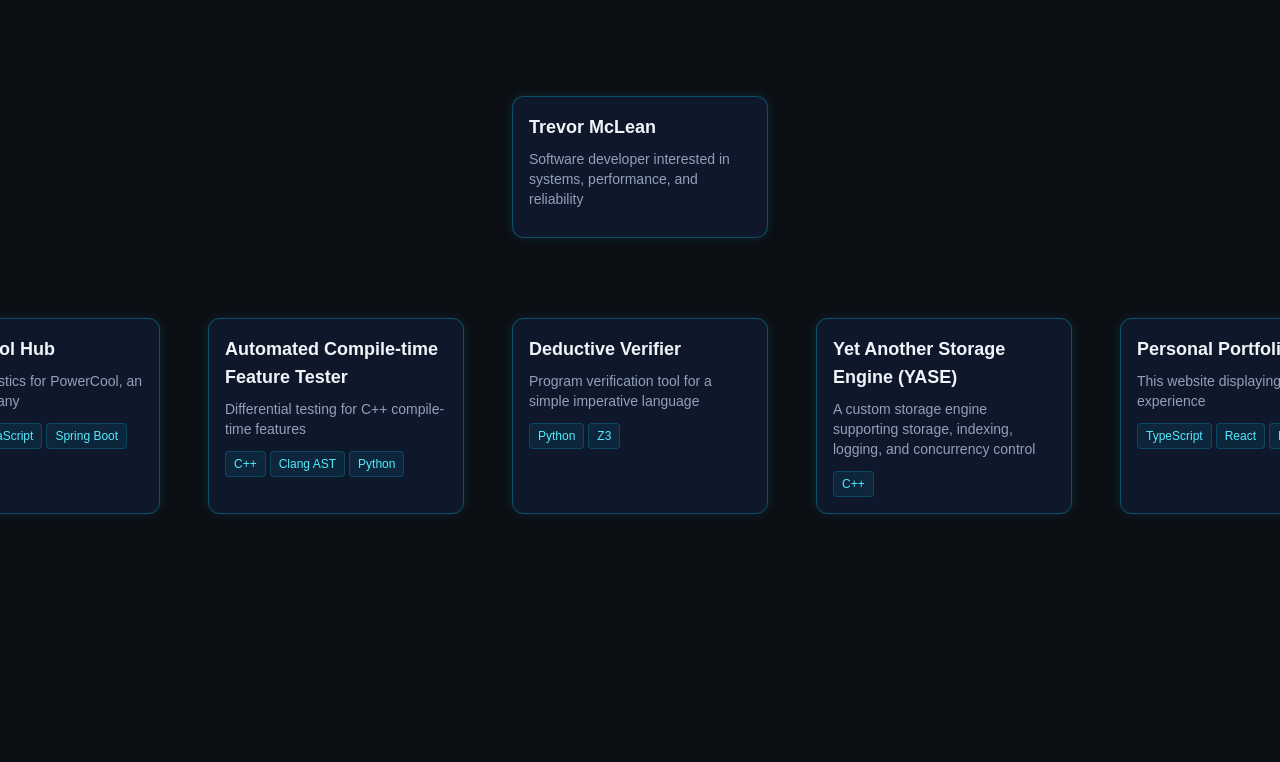
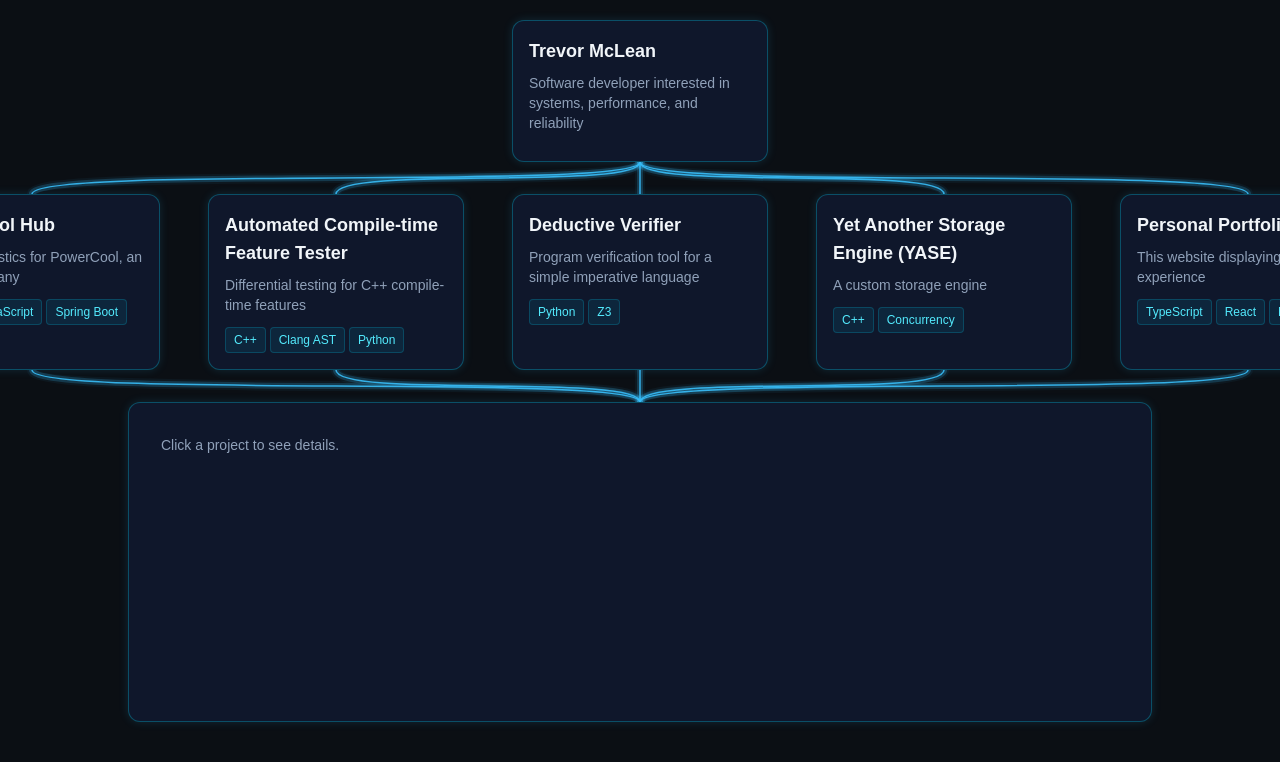
Before and after one commit to trevormclean/portfolio, a Next.js app: page / in a window 1280 px wide. Shown: the top 762 px of the page. Built offline with nearby package versions, Linux system fonts and the light colour scheme.

Commit message:
Improved edge visuals and added detail panel

```diff
--- /dev/null
+++ b/components/DetailPanel.tsx
@@ -0,0 +1,25 @@
+import { forwardRef } from "react"
+
+const DetailPanel = forwardRef<HTMLDivElement>((_, ref) => {
+  return (
+    <div
+      ref={ref}
+      className="
+        relative
+        w-full
+        max-w-5xl
+        min-h-80
+        p-8
+        rounded-xl
+        border
+        border-cyan-400/30
+        bg-slate-900
+        shadow-[0_0_10px_rgba(56,189,248,0.15)]
+      "
+    >
+      <p className="text-slate-400 text-sm">Click a project to see details.</p>
+    </div>
+  )
+})
+DetailPanel.displayName = "DetailPanel"
+export default DetailPanel
--- a/components/EdgeLayer.tsx
+++ b/components/EdgeLayer.tsx
@@ -1,41 +1,15 @@
-type Edge = {
-  x1: number
-  y1: number
-  x2: number
-  y2: number
-  type?: "line" | "curve"
-}
+type Edge = { d: string }
 
 export default function EdgeLayer({ edges }: { edges: Edge[] }) {
   return (
-    <svg className="absolute top-0 left-0 w-full h-full pointer-events-none">
-      <defs>
-        <filter id="glow">
-          <feGaussianBlur stdDeviation="4" result="blur"/>
-          <feMerge>
-            <feMergeNode in="blur"/>
-            <feMergeNode in="blur"/>
-            <feMergeNode in="SourceGraphic"/>
-          </feMerge>
-        </filter>
-      </defs>
-
-      {edges.map((e,i)=>{
-        return (
-          <line
-            key={i}
-            x1={e.x1}
-            y1={e.y1}
-            x2={e.x2}
-            y2={e.y2}
-            stroke="#38bdf8"
-            strokeWidth="2.5"
-            filter="url(#glow)"
-            opacity="0.9"
-          />
-        )
-
-      })}
+    <svg className="absolute top-0 left-0 w-full h-full pointer-events-none" style={{ overflow: 'visible' }}>
+      {edges.map((e, i) => (
+        <g key={i}>
+          <path d={e.d} stroke="#38bdf8" strokeWidth="10" fill="none" opacity="0.05" strokeLinecap="butt" strokeLinejoin="round" />
+          <path d={e.d} stroke="#38bdf8" strokeWidth="6"  fill="none" opacity="0.2"  strokeLinecap="butt" strokeLinejoin="round" />
+          <path d={e.d} stroke="#38bdf8" strokeWidth="1.5" fill="none" opacity="0.9" strokeLinecap="round" strokeLinejoin="round" />
+        </g>
+      ))}
     </svg>
   )
 }
--- a/components/GraphLayout.tsx
+++ b/components/GraphLayout.tsx
@@ -3,6 +3,7 @@
 import { useEffect, useRef, useState } from "react"
 import NodeCard from "./NodeCard"
 import EdgeLayer from "./EdgeLayer"
+import DetailPanel from "./DetailPanel"
 
 type NodeData = {
   id: string
@@ -13,10 +14,8 @@ type NodeData = {
 }
 
 type Edge = {
-  x1: number
-  y1: number
-  x2: number
-  y2: number
+  d: string
+  skipGap?: number
 }
 
 const nodes: NodeData[] = [
@@ -50,8 +49,8 @@ const nodes: NodeData[] = [
   {
     id: "p4",
     title: "Yet Another Storage Engine (YASE)",
-    description: "A custom storage engine supporting storage, indexing, logging, and concurrency control",
-    tags: ["C++"],
+    description: "A custom storage engine",
+    tags: ["C++", "Concurrency"],
     level: "project"
   },
   {
@@ -68,76 +67,51 @@ export default function GraphLayout() {
 
   const containerRef = useRef<HTMLDivElement>(null)
   const nodeRefs = useRef<Record<string, HTMLDivElement | null>>({})
+  const detailRef = useRef<HTMLDivElement>(null)
   const [edges, setEdges] = useState<Edge[]>([])
 
   function computeEdges() {
     const container = containerRef.current
     const root = nodeRefs.current["root"]
+    const detail = detailRef.current
+    if (!container || !root || !detail) return
 
-    if (!container || !root) return
-
-    const containerRect = container.getBoundingClientRect()
-    const rootRect = root.getBoundingClientRect()
-
-    const projects = nodes.filter(n => n.level === "project")
-
-    const projectRects = projects
-      .map(p => ({
-        id: p.id,
-        rect: nodeRefs.current[p.id]?.getBoundingClientRect()
-      }))
-      .filter(p => p.rect)
-
-    if (projectRects.length === 0) return
-
-    const rootX = rootRect.left - containerRect.left + rootRect.width / 2
-
-    const rootBottom = rootRect.bottom - containerRect.top
-
-    const projectCenters = projectRects.map(p => {
-      const rect = p.rect!
-
-      return {
-        id: p.id,
-        x: rect.left - containerRect.left + rect.width / 2,
-        top: rect.top - containerRect.top
-      }
+    const cRect = container.getBoundingClientRect()
+    const toLocal = (rect: DOMRect) => ({
+      centerX: rect.left - cRect.left + rect.width / 2,
+      top:     rect.top  - cRect.top,
+      bottom:  rect.bottom - cRect.top,
     })
 
-    const firstProjectTop = Math.min(...projectCenters.map(p => p.top))
+    const rootLocal = toLocal(root.getBoundingClientRect())
+    const detailLocal = toLocal(detail.getBoundingClientRect())
 
-    const busY = rootBottom + (firstProjectTop - rootBottom) / 2
+    const projectPoints = nodes
+      .filter(n => n.level === "project")
+      .flatMap(n => {
+        const el = nodeRefs.current[n.id]
+        if (!el) return []
+        return [{ id: n.id, ...toLocal(el.getBoundingClientRect()) }]
+      })
 
-    const leftMost = Math.min(...projectCenters.map(p => p.x))
-    const rightMost = Math.max(...projectCenters.map(p => p.x))
+    if (projectPoints.length === 0) return
 
-    const newEdges: Edge[] = []
+    const sCurve = (sx: number, sy: number, ex: number, ey: number) => {
+      const dy = ey - sy
+      const strn = 0.9
+      return `M ${sx} ${sy} C ${sx} ${sy + dy * strn} ${ex} ${ey - dy * strn} ${ex} ${ey}`
+    }
 
-    // trunk
-    newEdges.push({
-      x1: rootX,
-      y1: rootBottom,
-      x2: rootX,
-      y2: busY
-    })
-
-    // horizontal bus
-    newEdges.push({
-      x1: leftMost,
-      y1: busY,
-      x2: rightMost,
-      y2: busY,
-    })
-
-    // project branches
-    projectCenters.forEach((p, i) => {
-      newEdges.push({
-        x1: p.x,
-        y1: busY,
-        x2: p.x,
-        y2: p.top,
-      })
-    })
+    const newEdges: Edge[] = [
+      // root → project nodes
+      ...projectPoints.map(p => ({
+        d: sCurve(rootLocal.centerX, rootLocal.bottom, p.centerX, p.top)
+      })),
+      // project nodes → detail panel
+      ...projectPoints.map(p => ({
+          d: sCurve(p.centerX, p.bottom, detailLocal.centerX, detailLocal.top)
+        }))
+    ]
 
     setEdges(newEdges)
   }
@@ -158,7 +132,7 @@ export default function GraphLayout() {
 
     <div
       ref={containerRef}
-      className="relative w-full flex flex-col items-center pt-24 gap-20"
+      className="relative w-full flex flex-col items-center pt-5 gap-8"
     >
 
       <EdgeLayer edges={edges} />
@@ -173,7 +147,6 @@ export default function GraphLayout() {
       )}
 
       <div className="flex gap-12">
-
         {projectNodes.map(node => (
 
           <NodeCard
@@ -185,8 +158,9 @@ export default function GraphLayout() {
           />
 
         ))}
+      </div>
 
-      </div>
+      <DetailPanel ref={detailRef} />
 
     </div>
 
--- a/components/NodeCard.tsx
+++ b/components/NodeCard.tsx
@@ -16,6 +16,7 @@ const NodeCard = forwardRef<HTMLDivElement, NodeCardProps>(
       ref={ref}
       onClick={onClick}
       className="
+        relative
         w-64
         p-4
         rounded-xl
```
